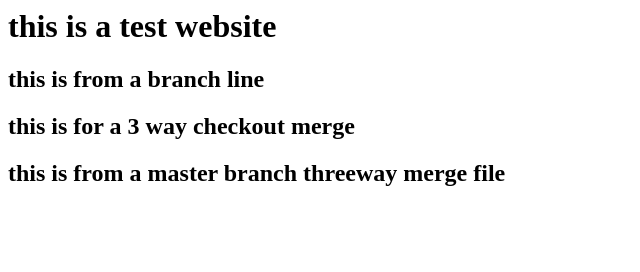
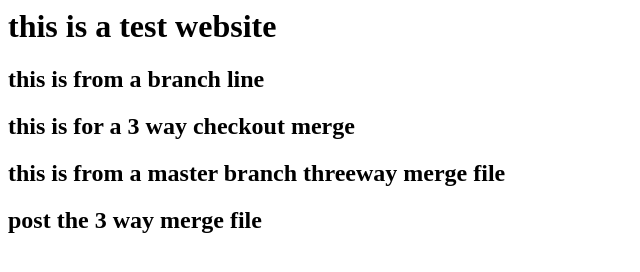
Before and after one commit to akaash45/myDevOps, a plain HTML site: page index.html in a window 1280 px wide. Shown: the whole page, without its empty margins (0-640 px from the left). Drawn offline with Linux system fonts and the light colour scheme.

Commit message:
changes made to the local file

```diff
--- a/index.html
+++ b/index.html
@@ -2,3 +2,4 @@
 <h2> this is from a branch line </h2>
 <h2> this is for a 3 way checkout merge</h2>
 <h2> this is from a master branch threeway merge file </h2>
+<h2> post the 3 way merge file </h2>
```
